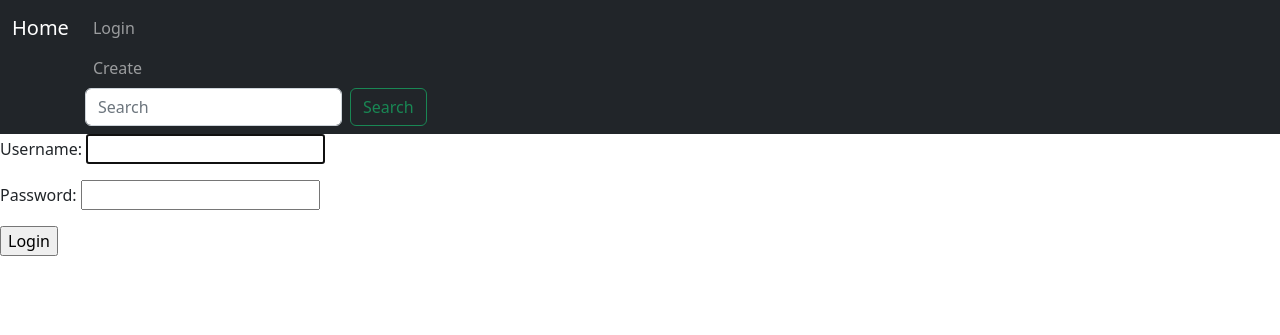
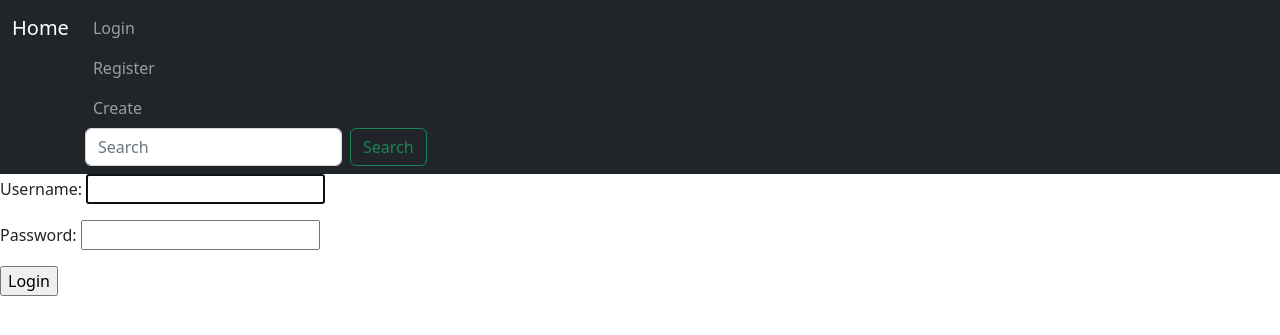
Before and after one commit to erfansafarzad7/Shekaarchi-Django-CBV, a Django app: page /accounts/login/ in a window 1280 px wide. Shown: the top 335 px of the page. Run offline with Django 4.2, Linux system fonts and the light colour scheme.

Commit message:
Register

```diff
--- a/accounts/urls.py
+++ b/accounts/urls.py
@@ -6,5 +6,6 @@ app_name = 'accounts'
 urlpatterns = [
     path('login/', views.LoginView.as_view(), name='login'),
     path('logout/', views.LogoutView.as_view(), name='logout'),
+    path('register/', views.RegisterView.as_view(), name='register'),
 
 ]
--- a/accounts/views.py
+++ b/accounts/views.py
@@ -1,9 +1,12 @@
 from django.contrib.auth import views as auth_view
 from django.urls import reverse_lazy
-from django.contrib.messages import views as message
+from django.contrib.messages.views import SuccessMessageMixin
+from django.views.generic import CreateView
+from .models import User
+from .forms import UserCreationForm
 
 
-class LoginView(message.SuccessMessageMixin, auth_view.LoginView):
+class LoginView(SuccessMessageMixin, auth_view.LoginView):
     """
     Login and send success message.
     """
@@ -17,3 +20,13 @@ class LogoutView(auth_view.LogoutView):
     Logout view.
     """
     next_page = reverse_lazy('home:home')
+
+
+class RegisterView(SuccessMessageMixin, CreateView):
+    """
+    Register new user.
+    """
+    template_name = 'accounts/register.html'
+    form_class = UserCreationForm
+    success_message = 'User Successfully Created!'
+    success_url = reverse_lazy('accounts:login')
--- a/files/views.py
+++ b/files/views.py
@@ -1,4 +1,3 @@
-from django.shortcuts import render
 from django.views.generic import DetailView
 from .models import Item
 from django.views.generic import CreateView
--- a/templates/inc/navbar.html
+++ b/templates/inc/navbar.html
@@ -5,6 +5,7 @@
             <div class="nav-item">
                 {% if not request.user.is_authenticated %}
                 <a class="nav-link" href="{% url 'accounts:login' %}">Login</a>
+                <a class="nav-link" href="{% url 'accounts:register' %}">Register</a>
                 {% else %}
                 <a class="nav-link" href="{% url 'accounts:logout' %}">Logout</a>
                 {% endif %}
```
Also changed, not shown: accounts/templates/accounts/register.html (added, +9 -0 lines).
